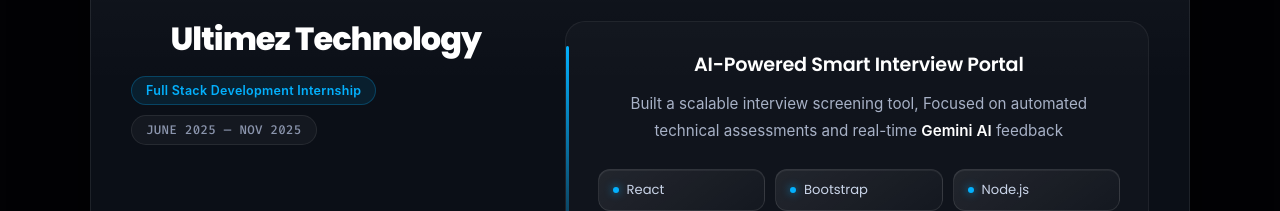
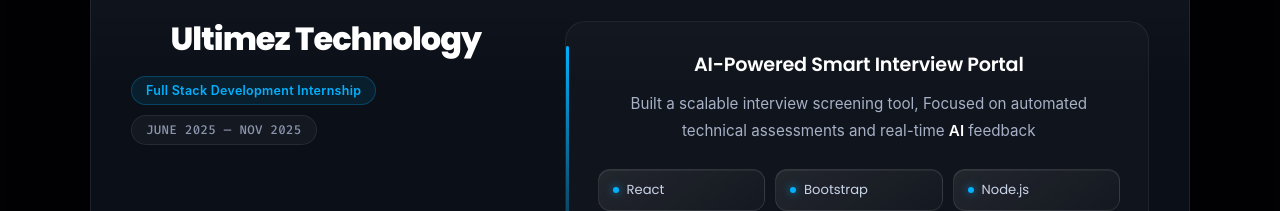
Before and after one commit to PrafullJ001/prafull-portfolio, a React (Create React App) app: page / in a window 1280 px wide. Shown: the part 2340-2551 px from the top of the page. Built offline with nearby package versions, Linux system fonts and the light colour scheme.

Commit message:
removed Gemini name make only AI

```diff
--- a/src/WhyHireMe.jsx
+++ b/src/WhyHireMe.jsx
@@ -45,7 +45,7 @@ const WhyHireMe = () => {
                   <p className="project_name">AI-Powered Smart Interview Portal</p>
                   <p className="project_desc">
                     Built a scalable interview screening tool,
-                    Focused on automated technical assessments and real-time <strong>Gemini AI</strong> feedback
+                    Focused on automated technical assessments and real-time <strong>AI</strong> feedback
                   </p>
                   <div className="mini_tags">
                     <span>React</span><span>Bootstrap</span><span>Node.js</span>
--- a/src/projects.jsx
+++ b/src/projects.jsx
@@ -9,8 +9,8 @@ const Projects = () => {
   const projects = [
     {
       title: 'SmartInterview Preparation Portal with AI feedback',
-      content: 'Developed an AI-powered interview platform with real-time feedback using Gemini AI.',
-      tech: 'React.js, Bootstrap, Node.js, Express.js, MongoDB, Gemini API.',
+      content: 'Developed an AI-powered interview platform with real-time feedback using AI.',
+      tech: 'React.js, Bootstrap, Node.js, Express.js, MongoDB, AI.',
       icon: faLaptopCode,
       github: "https://github.com/PrafullJ001/Ai-Powered-SmartInterview-Portal.git",
       live: "https://ai-powered-smart-interview-portal-t.vercel.app/"
```
